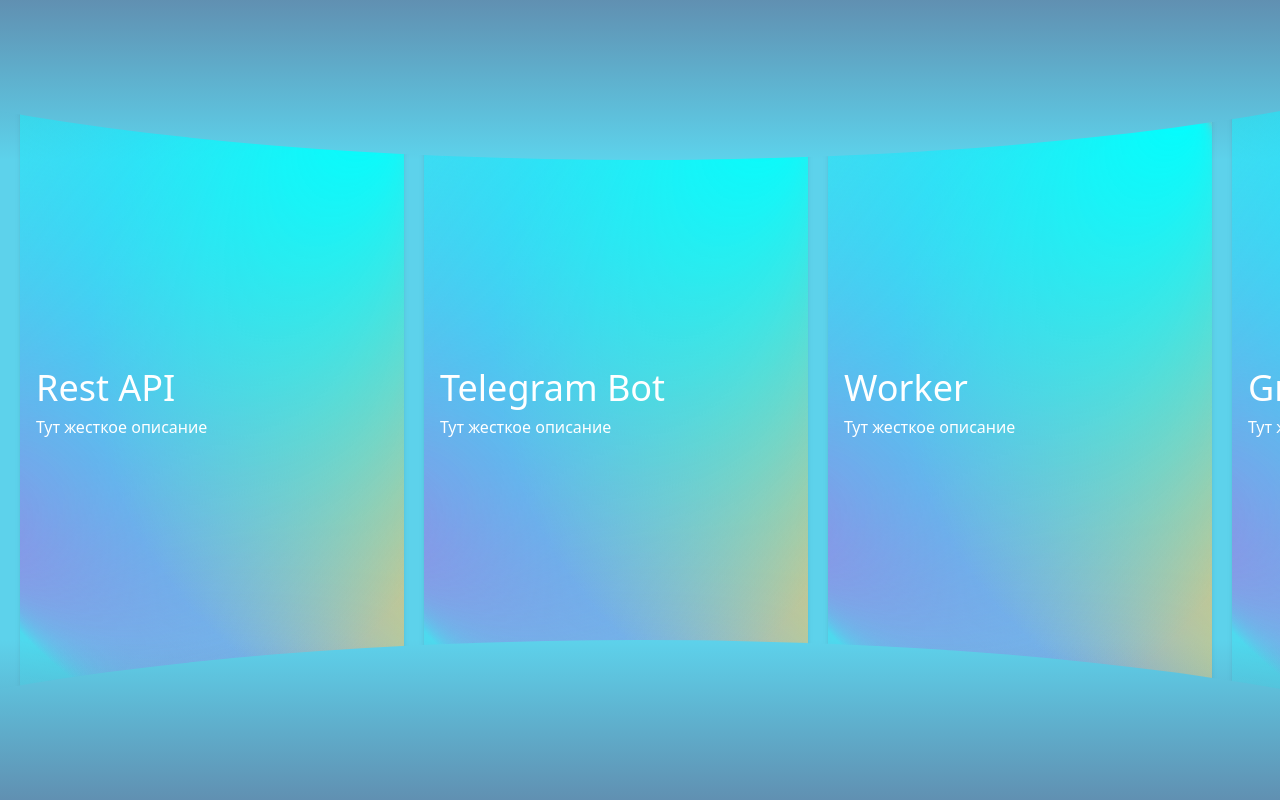
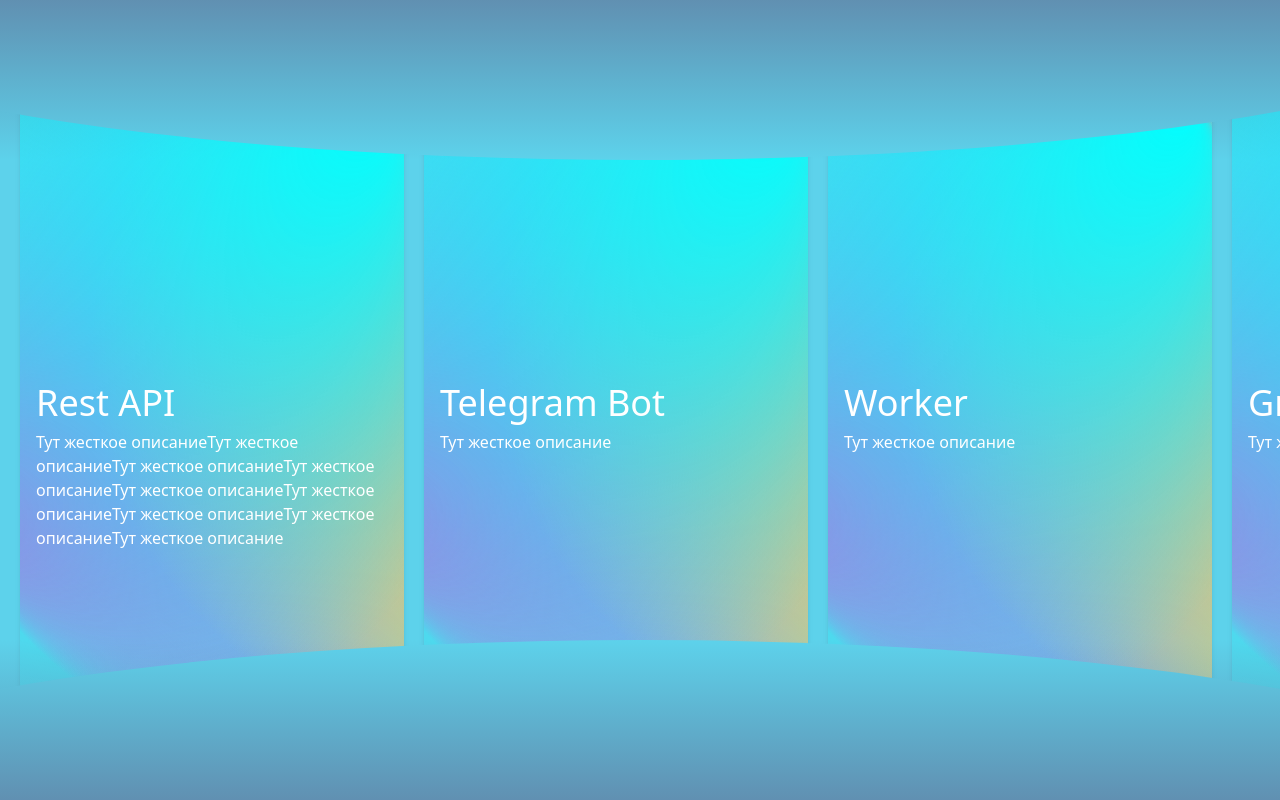
Before and after one commit to Zombie1995/go-initializr-frontend, a React (Vite) app: page / in a window 1280 px wide. Built offline with nearby package versions, Linux system fonts and the light colour scheme.

Commit message:
absolute position for archetype

```diff
--- a/src/entities/archetype/ui/index.tsx
+++ b/src/entities/archetype/ui/index.tsx
@@ -7,11 +7,11 @@
 
 export const ArchetypeCard = ({ title, description }: Props) => {
   return (
-    <button className="relative min-w-[30svw] h-[100svh] shadow-md flex flex-col justify-center items-start">
-      <div className="absolute z-[-1] w-full h-full">
+    <button className="relative min-w-[30svw] h-[100svh] shadow-md flex flex-col justify-center">
+      <div className="absolute top-0 z-[-1] w-full h-full">
         <AnimatedBackground />
       </div>
-      <div className="p-4 text-left">
+      <div className="absolute top-[45%] p-4 text-left">
         <p className="font-medium text-[36px] text-white">{title}</p>
         <p className="whitespace-pre-wrap text-white">{description}</p>
       </div>
--- a/src/pages/initializer/index.tsx
+++ b/src/pages/initializer/index.tsx
@@ -4,7 +4,10 @@
 export default function Initializer() {
   return (
     <ScrollWrapper>
-      <ArchetypeCard title="Rest API" description="Тут жесткое описание" />
+      <ArchetypeCard
+        title="Rest API"
+        description="Тут жесткое описаниеТут жесткое описаниеТут жесткое описаниеТут жесткое описаниеТут жесткое описаниеТут жесткое описаниеТут жесткое описаниеТут жесткое описаниеТут жесткое описание"
+      />
       <ArchetypeCard title="Telegram Bot" description="Тут жесткое описание" />
       <ArchetypeCard title="Worker" description="Тут жесткое описание" />
       <ArchetypeCard title="GraphQL" description="Тут жесткое описание" />
```
